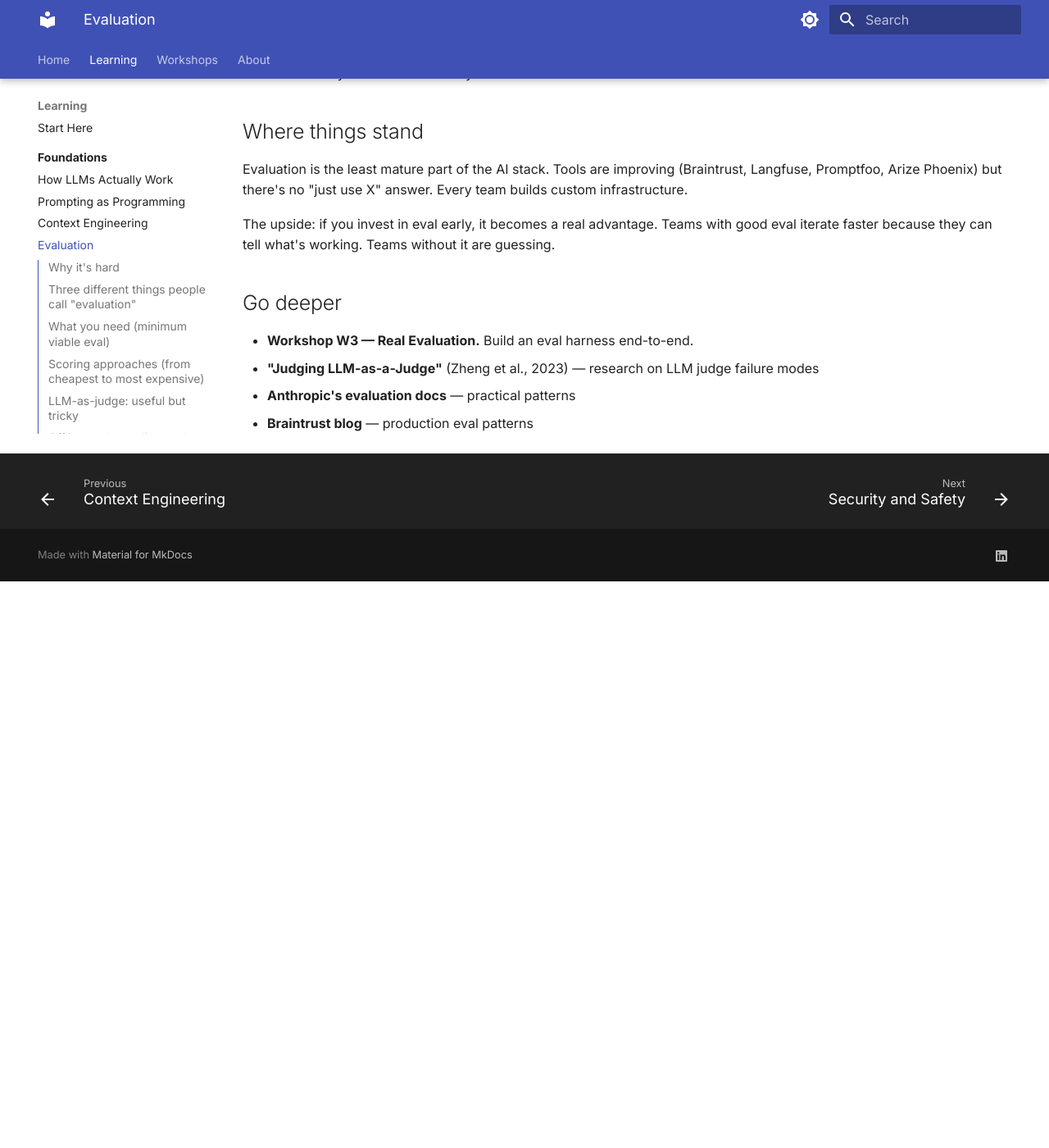
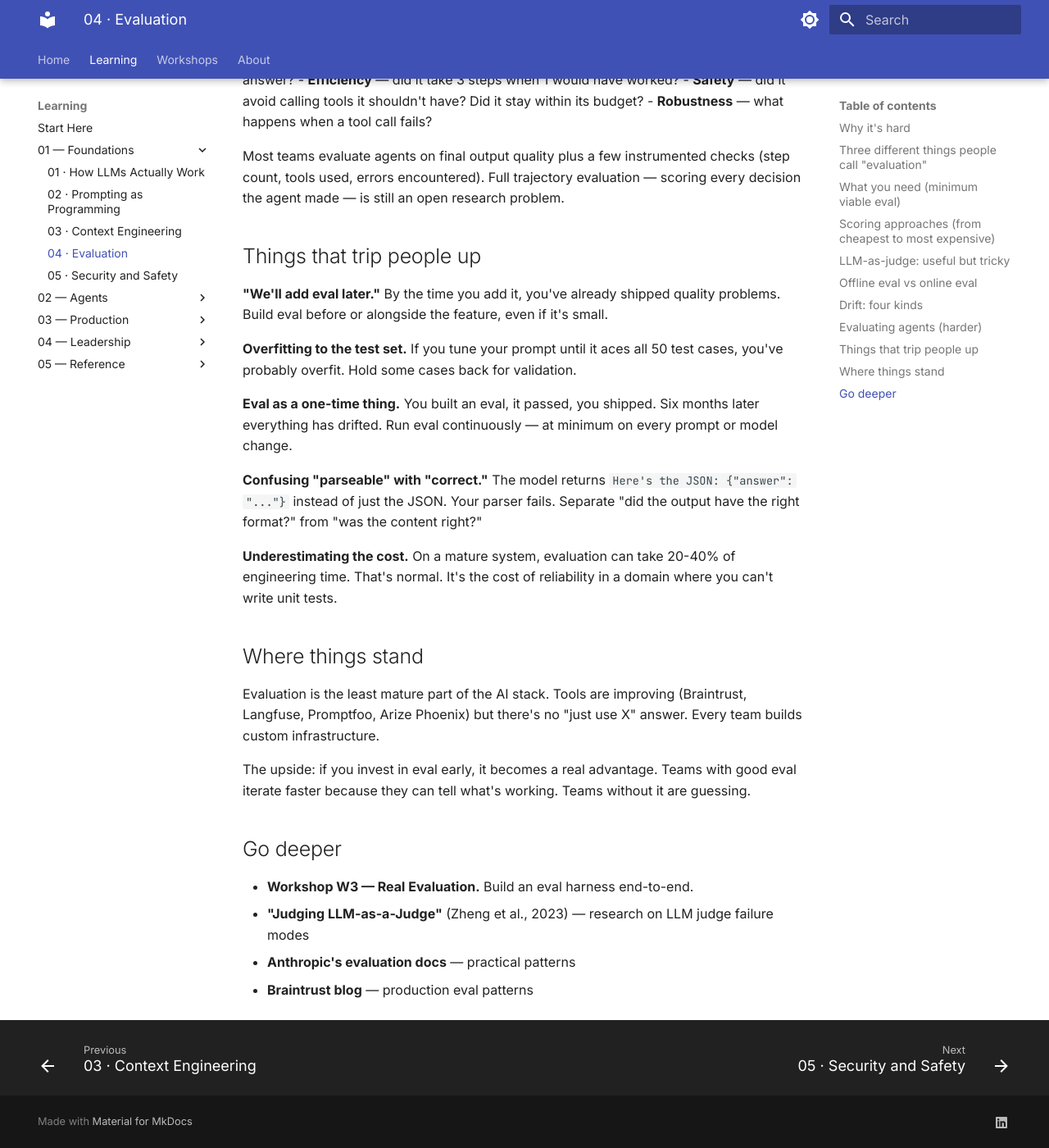
Before and after one commit to Jonathan34/ai-learning, an MkDocs documentation site: the page built from docs/01-foundations/04-evaluation.md, in a window 1280 px wide and 1400 px high, scrolled down 3537 px. Shown: the whole window at 82% size. Built offline with MkDocs 1.6.1 and Material for MkDocs 9.7.7, drawn with Linux system fonts in a browser that asks for light colours; before the commit the page ends 4246 px from its top, so only the background shows below that.

Commit message:
feat: numbered modules in sidebar, collapsible tree navigation

```diff
--- a/mkdocs.yml
+++ b/mkdocs.yml
@@ -16,15 +16,14 @@ theme:
     # Top tabs (Home / Learning / Workshops / About)
     - navigation.tabs
     - navigation.tabs.sticky
-    # Sidebar tree (full hierarchy, left side)
-    - navigation.sections
+    # Sidebar tree — collapsible by default (no navigation.sections/expand)
     - navigation.indexes
     - navigation.top
     - navigation.footer
     - navigation.instant
     - navigation.instant.progress
+    - navigation.tracking
     - toc.follow
-    - toc.integrate
     - search.suggest
     - search.highlight
     - search.share
@@ -90,53 +89,53 @@ extra:
     - icon: fontawesome/brands/linkedin
       link: https://www.linkedin.com/in/delfour
 
-# Navigation structure
+# Navigation structure with numbered modules
 nav:
   - Home: index.md
   - Learning:
       - Start Here: 00-how-to-use-this.md
-      - Foundations:
-          - 01-foundations/index.md
-          - How LLMs Actually Work: 01-foundations/01-llm-mental-model.md
-          - Prompting as Programming: 01-foundations/02-prompting-as-programming.md
-          - Context Engineering: 01-foundations/03-context-engineering.md
-          - Evaluation: 01-foundations/04-evaluation.md
-          - Security and Safety: 01-foundations/05-security-and-safety.md
-      - Agents:
-          - 02-agents/index.md
-          - What an Agent Is: 02-agents/06-what-is-an-agent.md
-          - Framework Landscape: 02-agents/07-framework-landscape.md
-          - MCP and Tools: 02-agents/08-mcp-and-tools.md
-          - Multi-Agent Patterns: 02-agents/09-multi-agent-patterns.md
-          - State, Memory, Durability: 02-agents/10-state-memory-durability.md
-      - Production:
-          - 03-production/index.md
-          - Inference Economics: 03-production/11-inference-economics.md
-          - Observability: 03-production/12-observability.md
-          - Deployment Patterns: 03-production/13-deployment-patterns.md
-          - Local and Edge: 03-production/14-local-and-edge.md
-          - Platform Engineering: 03-production/15-ai-platform-engineering.md
-      - Leadership:
-          - 04-leadership/index.md
-          - Deciding What to Build: 04-leadership/16-deciding-what-to-build.md
-          - AI Product Sense: 04-leadership/17-ai-product-sense.md
-          - Team & Org Patterns: 04-leadership/18-team-and-org-patterns.md
-          - Staying Current: 04-leadership/19-staying-current.md
-      - Reference:
-          - reference/index.md
+      - 01 — Foundations:
+          - Overview: 01-foundations/index.md
+          - 01 · How LLMs Actually Work: 01-foundations/01-llm-mental-model.md
+          - 02 · Prompting as Programming: 01-foundations/02-prompting-as-programming.md
+          - 03 · Context Engineering: 01-foundations/03-context-engineering.md
+          - 04 · Evaluation: 01-foundations/04-evaluation.md
+          - 05 · Security and Safety: 01-foundations/05-security-and-safety.md
+      - 02 — Agents:
+          - Overview: 02-agents/index.md
+          - 06 · What an Agent Is: 02-agents/06-what-is-an-agent.md
+          - 07 · Framework Landscape: 02-agents/07-framework-landscape.md
+          - 08 · MCP and Tools: 02-agents/08-mcp-and-tools.md
+          - 09 · Multi-Agent Patterns: 02-agents/09-multi-agent-patterns.md
+          - 10 · State, Memory, Durability: 02-agents/10-state-memory-durability.md
+      - 03 — Production:
+          - Overview: 03-production/index.md
+          - 11 · Inference Economics: 03-production/11-inference-economics.md
+          - 12 · Observability: 03-production/12-observability.md
+          - 13 · Deployment Patterns: 03-production/13-deployment-patterns.md
+          - 14 · Local and Edge: 03-production/14-local-and-edge.md
+          - 15 · Platform Engineering: 03-production/15-ai-platform-engineering.md
+      - 04 — Leadership:
+          - Overview: 04-leadership/index.md
+          - 16 · Deciding What to Build: 04-leadership/16-deciding-what-to-build.md
+          - 17 · AI Product Sense: 04-leadership/17-ai-product-sense.md
+          - 18 · Team & Org Patterns: 04-leadership/18-team-and-org-patterns.md
+          - 19 · Staying Current: 04-leadership/19-staying-current.md
+      - 05 — Reference:
+          - Overview: reference/index.md
           - Glossary: reference/glossary.md
           - Papers to Know: reference/papers-to-know.md
           - Tools and Models: reference/tools-and-models.md
           - Gotchas: reference/gotchas-consolidated.md
   - Workshops:
-      - 05-workshops/index.md
-      - W1 Local LLM Setup: 05-workshops/W1-local-llm-setup.md
-      - W2 RAG Pipeline: 05-workshops/W2-rag-pipeline.md
-      - W3 Real Evaluation: 05-workshops/W3-real-evaluation.md
-      - W4 Tool-Using Agent: 05-workshops/W4-tool-using-agent.md
-      - W5 Multi-Agent System: 05-workshops/W5-multi-agent-system.md
-      - W6 Observability Setup: 05-workshops/W6-observability-setup.md
-      - W7 Red-Team Exercise: 05-workshops/W7-red-team-exercise.md
-      - W8 Cost Optimization: 05-workshops/W8-cost-optimization.md
-      - W9 Agent Efficiency & KPIs: 05-workshops/W9-agent-efficiency-kpis.md
+      - Overview: 05-workshops/index.md
+      - W1 · Local LLM Setup: 05-workshops/W1-local-llm-setup.md
+      - W2 · RAG Pipeline: 05-workshops/W2-rag-pipeline.md
+      - W3 · Real Evaluation: 05-workshops/W3-real-evaluation.md
+      - W4 · Tool-Using Agent: 05-workshops/W4-tool-using-agent.md
+      - W5 · Multi-Agent System: 05-workshops/W5-multi-agent-system.md
+      - W6 · Observability Setup: 05-workshops/W6-observability-setup.md
+      - W7 · Red-Team Exercise: 05-workshops/W7-red-team-exercise.md
+      - W8 · Cost Optimization: 05-workshops/W8-cost-optimization.md
+      - W9 · Agent Efficiency & KPIs: 05-workshops/W9-agent-efficiency-kpis.md
   - About: about.md
```
Also changed, not shown: docs/writing-style.md (added, +158 -0 lines).
